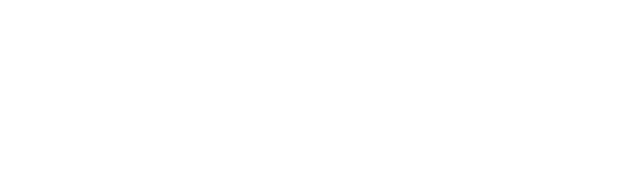
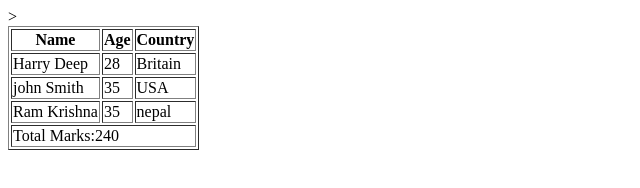
Before and after one commit to preetysahu3560-cmyk/https---github.com-preetysahu3560-cmyk-frontend, a plain HTML site: page 01 html/lec 5/index.html in a window 1280 px wide. Shown: the whole page, without its empty margins (0-640 px from the left). Drawn offline with Linux system fonts and the light colour scheme.

Commit message:
data table

```diff
--- a/01 html/lec 5/index.html
+++ b/01 html/lec 5/index.html
@@ -6,6 +6,33 @@
     <title>Document</title>
 </head>
 <body>
-
+    <tbody>
+    <table border="1">
+        <tr>
+            <th>Name</th>
+            <th>Age</th>
+            <th>Country</th>>
+        </tr>
+        <tr>
+            <td>Harry Deep</td>
+            <td>28</td>
+            <td>Britain</td>
+        </tr>
+        <tr>
+            <td>john Smith</td>
+            <td>35</td>
+            <td>USA</td>
+        </tr>
+        <tr>
+            <td>Ram Krishna</td>
+            <td>35</td>
+            <td>nepal</td>
+        </tr>
+    </tbody>
+    <tfoot>
+        <tr>
+            <td colspan="3">Total Marks:240</td>
+        </tr>
+    </table>
 </body>
 </html>
```
Also changed, not shown: 01 html/lec 5/table.html (added).
